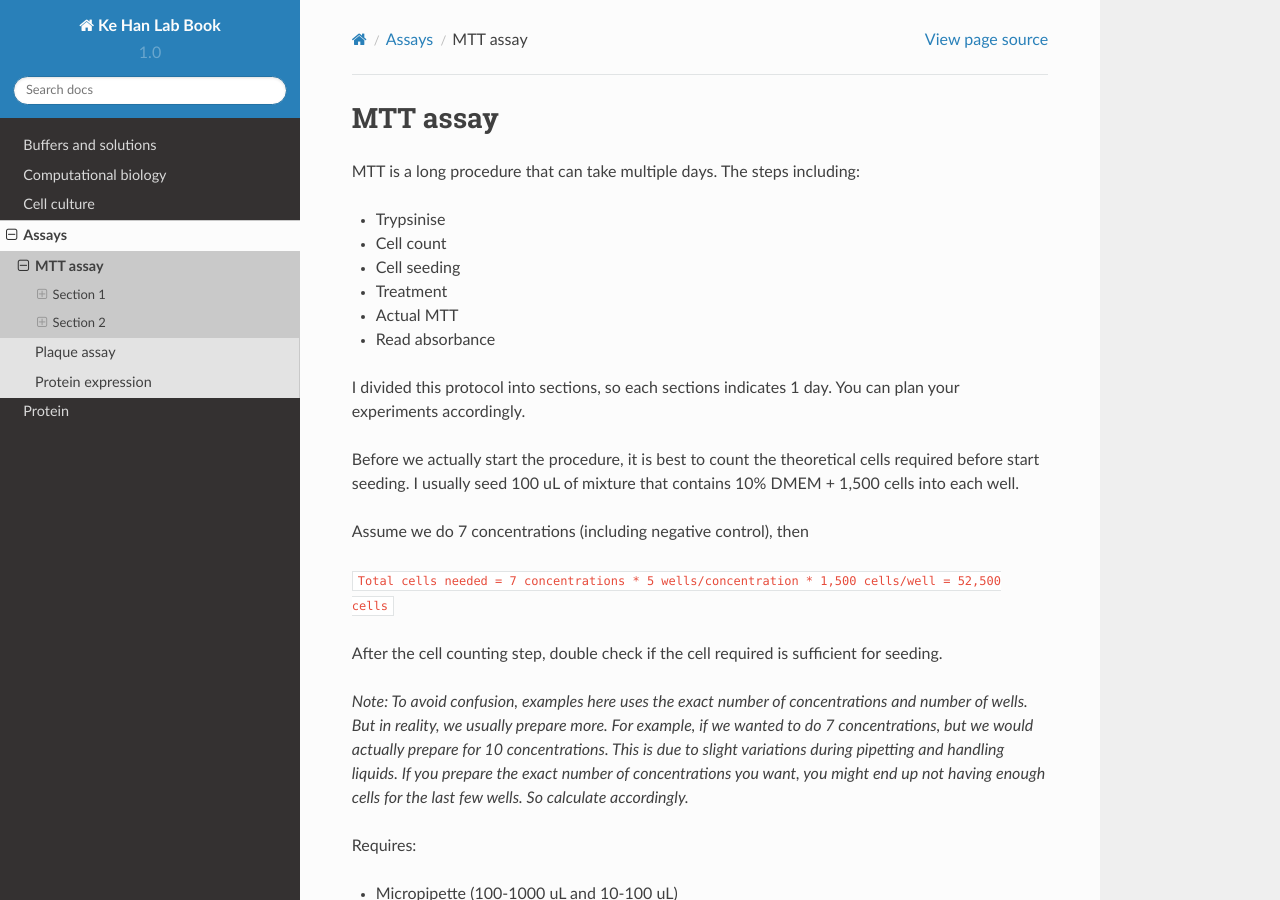
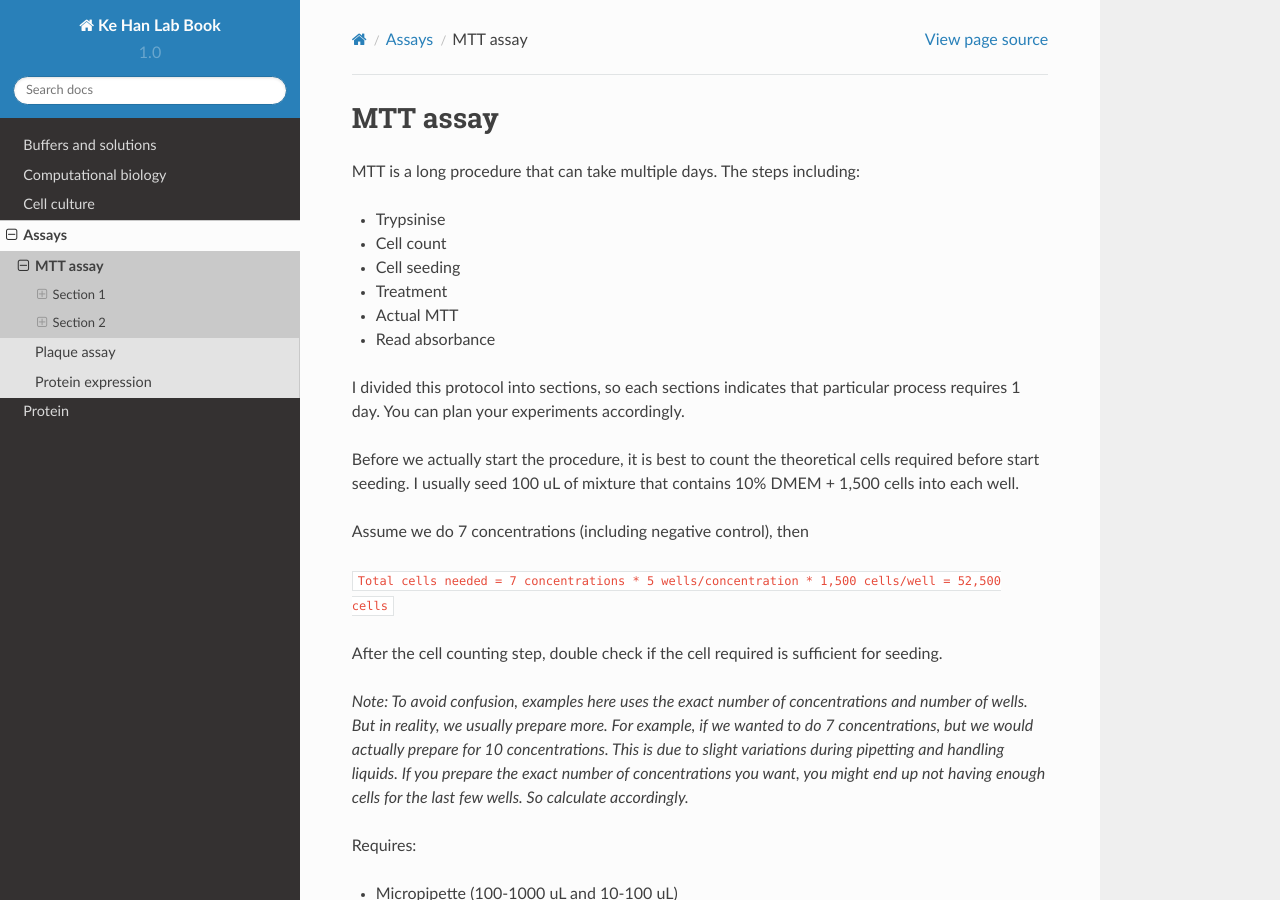
Before and after one commit to kehantan/labbook, a Sphinx documentation site: the page built from docs/assays/mtt.rst, in a window 1280 px wide and 900 px high. Built offline with Sphinx 7.4.7 and the Read the Docs theme 2.0.0, drawn with Linux system fonts in a browser that asks for light colours.

Commit message:
Update mtt.rst

```diff
--- a/docs/assays/mtt.rst
+++ b/docs/assays/mtt.rst
@@ -9,7 +9,7 @@
 * Actual MTT
 * Read absorbance
 
-I divided this protocol into sections, so each sections indicates 1 day. You can plan your experiments accordingly.
+I divided this protocol into sections, so each sections indicates that particular process requires 1 day. You can plan your experiments accordingly.
 
 Before we actually start the procedure, it is best to count the theoretical cells required before start seeding. I usually seed 100 uL of mixture that contains 10% DMEM + 1,500 cells into each well.
 
```
